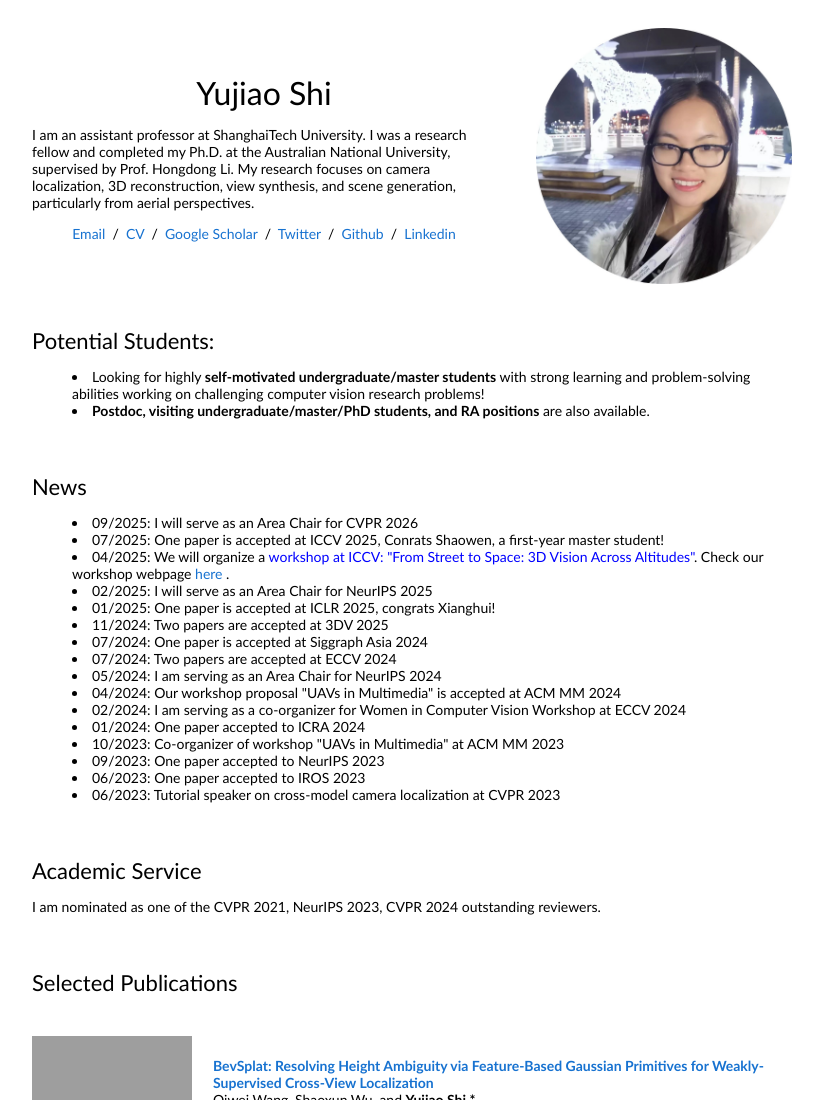
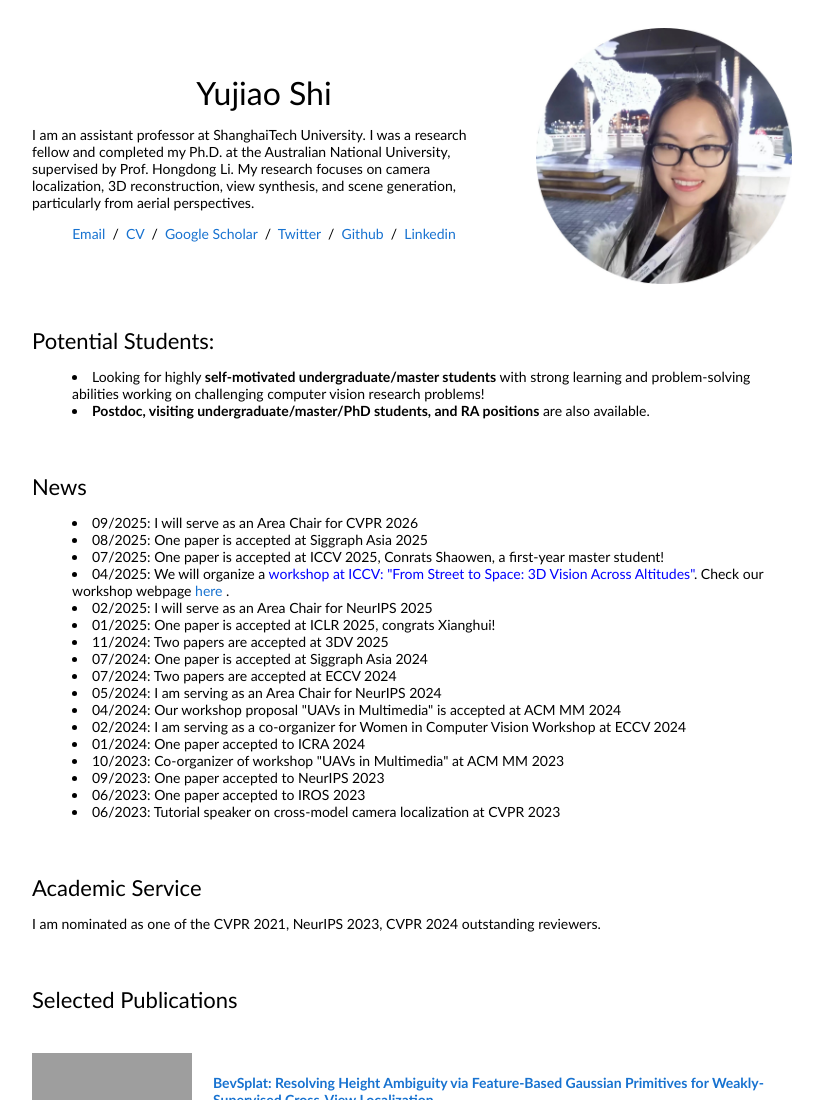
Before and after one commit to YujiaoShi/yujiaoshi.github.io, a plain HTML site: page index.html in a window 1280 px wide. Shown: the top 1100 px of the page, without its empty margins (228-1051 px from the left). Drawn offline with Linux system fonts and the light colour scheme; grey boxes are pictures that could not be loaded.

Commit message:
Update index.html

```diff
--- a/index.html
+++ b/index.html
@@ -65,6 +65,7 @@
               <p>
                 <ul>
             <li style="list-style-position:inside;margin:0;padding:0;text-align:left;">09/2025: I will serve as an Area Chair for CVPR 2026  </li>
+		    <li style="list-style-position:inside;margin:0;padding:0;text-align:left;">08/2025: One paper is accepted at Siggraph Asia 2025  </li>
 		    <li style="list-style-position:inside;margin:0;padding:0;text-align:left;">07/2025: One paper is accepted at ICCV 2025, Conrats Shaowen, a first-year master student! </li>
 		     <li style="list-style-position: inside;margin:0;padding:0;text-align: left;">04/2025: We will organize a <span style=" color: blue;"> workshop at ICCV: "From Street to Space: 3D Vision Across Altitudes"</span>. Check our workshop webpage <a href="https://3d-vast.github.io/"> here </a>.</li>
 		    <li style="list-style-position:inside;margin:0;padding:0;text-align:left;">02/2025: I will serve as an Area Chair for NeurIPS 2025 </li>
```
